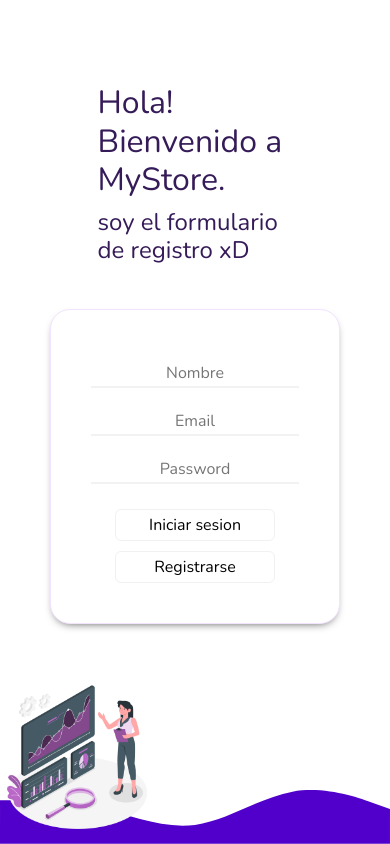
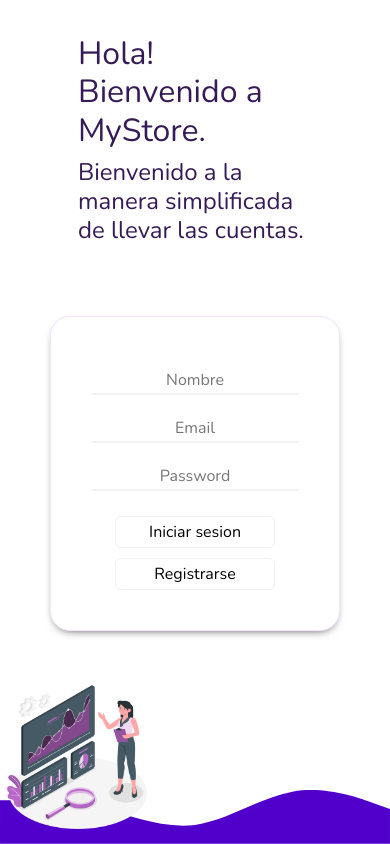
Before and after one commit to cristian473/MyStore, a React (Create React App) app: page /registro in a window 390 px wide. Built offline with nearby package versions, Linux system fonts and the light colour scheme.

Commit message:
loginTitles

```diff
--- a/src/App.js
+++ b/src/App.js
@@ -20,7 +20,7 @@ function App() {
   const idStoreRedux = useSelector((store) => store.user.storeSelected)
 
   const renderLoginScreen = () => {
-    let title = 'Hola! Tanto tiempo.', description = 'naslkdjna'
+    let title = 'Hola! Tanto tiempo.', description = 'Siéntete como en casa.'
     return (<LoginScreen title={title} description={description} />)
   }
   if (idStore && !idStoreRedux) {
@@ -51,7 +51,7 @@ function App() {
           <Switch>
             <Route exact path="/" component={renderLoginScreen} />
             <Route exact path="/registro">
-              {user.registered ? <Redirect to='/' /> : <LoginScreen register title={'Hola! Bienvenido a MyStore.'} description={'soy el formulario de registro xD'} />}
+              {user.registered ? <Redirect to='/' /> : <LoginScreen register title={'Hola! Bienvenido a MyStore.'} description={'Bienvenido a la manera simplificada de llevar las cuentas.'} />}
             </Route>
           </Switch>
         )}
--- a/src/styles/formStyles.scss
+++ b/src/styles/formStyles.scss
@@ -80,6 +80,7 @@
 
 @media (max-width: 450px){
     .formLoginContainer{
+        margin-bottom: 150px;
         form{
             input{
                 width: 100%;
--- a/src/styles/loginScreen.scss
+++ b/src/styles/loginScreen.scss
@@ -29,7 +29,7 @@
         bottom: 0;
     }
     img{
-        width: 30vw;
+        width: 24vw;
         position: absolute;
         left: 0;
         bottom: 10px;
@@ -42,11 +42,14 @@
             flex-direction: column;
             width: 100%;
             align-items: center;
-            height: 80%;
+            height: 100%;
+            padding-top: 9%;
+            .titleContainer{
+                width: 60%;
+            }
             .formContainer{
                 width: 100%;
             }
-
         }
         svg{
 
```
